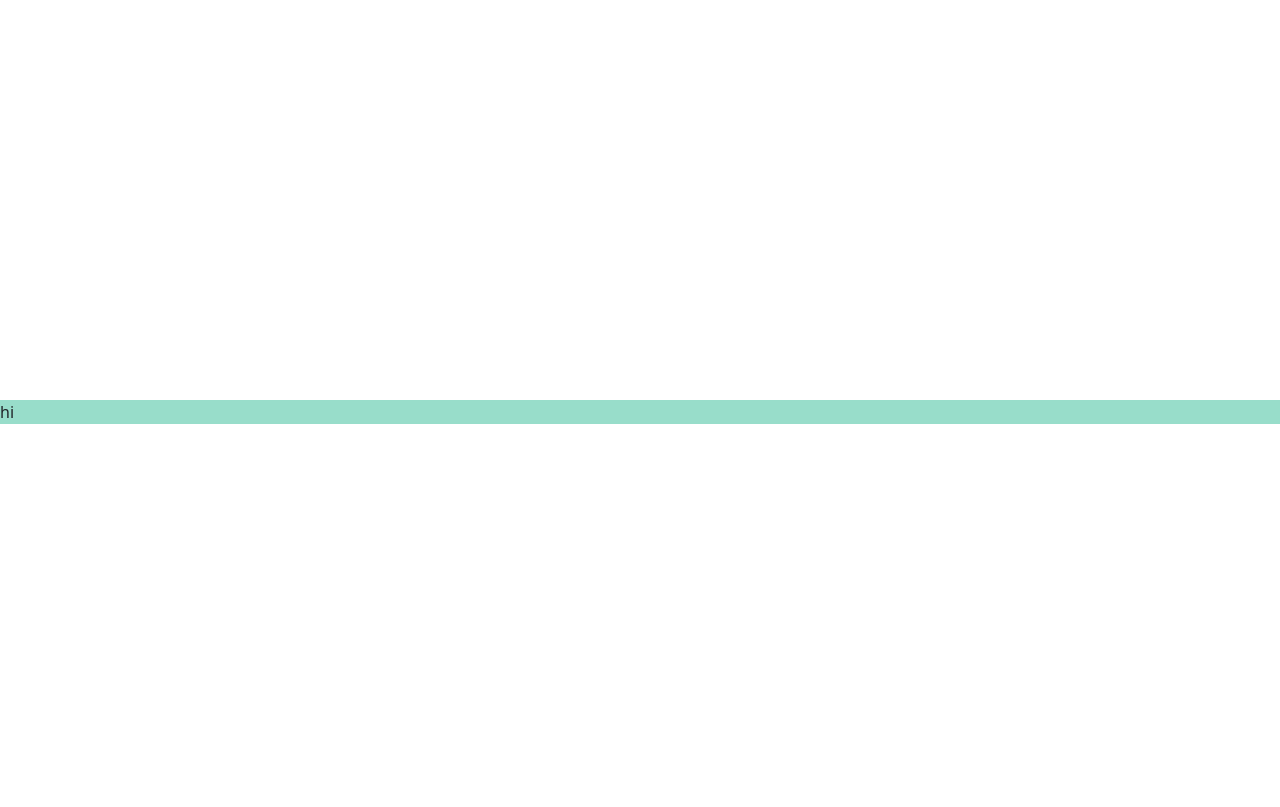
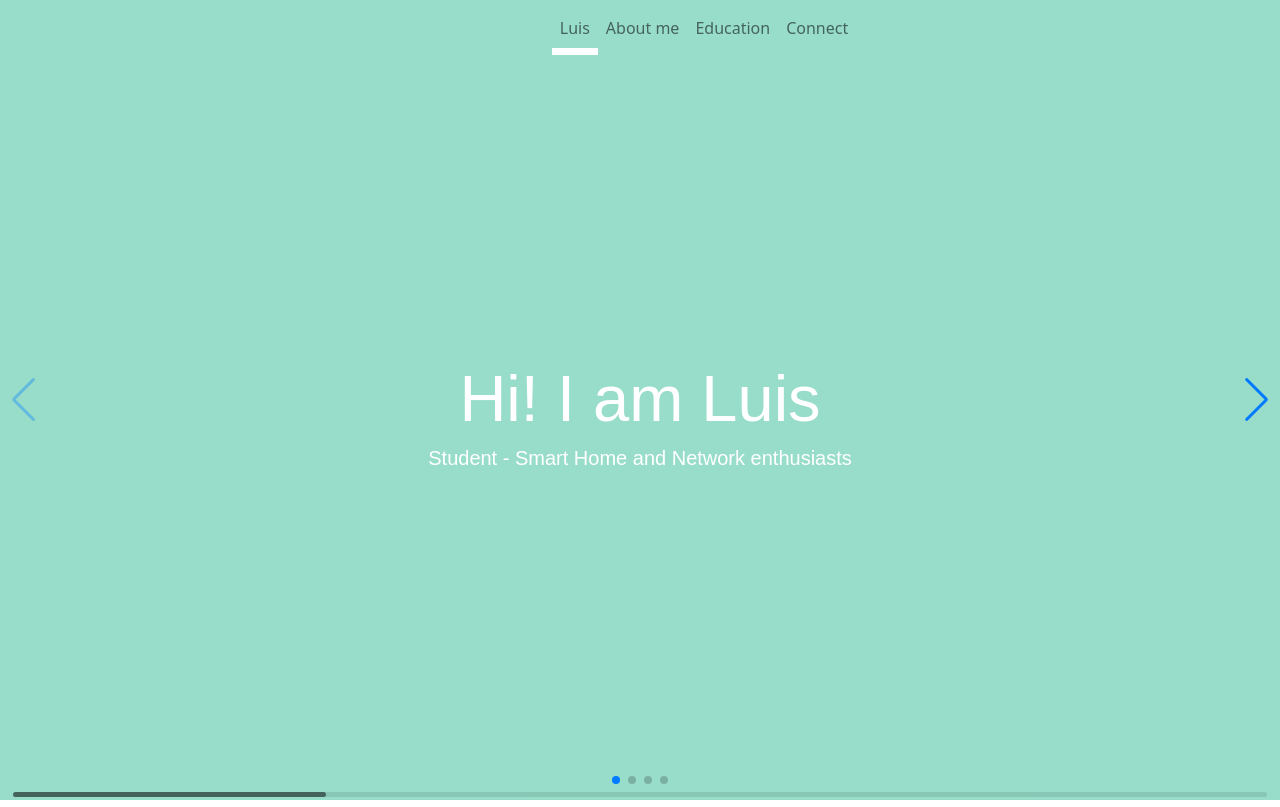
Before and after one commit to lzMeMod/lzMeMod.github.io, a plain HTML site: page index.html in a window 1280 px wide. Shown: the top 807 px of the page. Drawn offline with nearby package versions, Linux system fonts and the light colour scheme.

Commit message:
First Slider test

```diff
--- a/css/style.css
+++ b/css/style.css
@@ -3,17 +3,7 @@ html, body {
     width: 100%;
 }
 
-.view {
-    height: 100%;
-    width: 100%;
-}
-.slider-l1 {
-    height: 100%;
-    width: 100%;
-
-}
-
-.silder-page {
+.swiper-container {
     height: 100%;
     width: 100%;
 }
@@ -25,20 +15,68 @@ html, body {
     background-color: #d5ecc2;
 }
 
-#controller-row {
-    height: 100%;
+#page3 {
+    background-color: #ffaaa7;
+
 }
 
-.controller{
-    height: 50%;
+#page4 {
+    background-color: #ffd3b4;
 }
 
-.control-item{
-    margin-top: 200%;
+#page1-title {
+    width: 100%;
+    position: absolute;
+    top: 45%;
+    left: auto;
+    right: auto;
+    text-align: center;
+    color: white;
+    font-family: Saira,sans-serif;
 }
-.col-xs-2 {
-    height: 100%;
+
+#social-container {
+    text-align: center;
+    margin-top: 15%;
 }
-.col-xs-8 {
-    height: 1%;
+
+h1 {
+    font-family: Saira,sans-serif;
+    font-size: 65px !important;
+    color: white;
 }
+
+.social {
+    padding-top: 10px;
+    color: white !important;
+}
+
+.social-link {
+    color: #ff8d1c;
+}
+
+.active {
+    border-style: solid;
+    border-bottom-color: white;
+    border-bottom-width: 7px;
+    border-top-width: 0px;
+    border-left-width: 0px;
+    border-right-width: 0px;
+}
+
+#navbarText {
+    margin-left: 10%;
+}
+
+.navbar-nav {
+    float:none;
+    margin:0 auto;
+    display: block;
+    text-align: center;
+}
+
+.navbar-nav > li {
+    display: inline-block;
+    float:none;
+    cursor: pointer;
+}
--- a/index.html
+++ b/index.html
@@ -6,32 +6,87 @@
     <meta charset="utf-8">
     <meta name="viewport" content="width=device-width, initial-scale=1">
     <link href="css/style.css" rel="stylesheet">
+    <script src="https://kit.fontawesome.com/730b067db5.js" crossorigin="anonymous"></script>
+    <link rel="stylesheet" href="https://unpkg.com/swiper/swiper-bundle.min.css" />
     <link href="https://cdn.jsdelivr.net/npm/bootstrap@5.0.0-beta3/dist/css/bootstrap.min.css" rel="stylesheet" integrity="sha384-eOJMYsd53ii+scO/bJGFsiCZc+5NDVN2yr8+0RDqr0Ql0h+rP48ckxlpbzKgwra6" crossorigin="anonymous">
 </head>
 <body>
-<div class="view">
-    <div class="controller">
-        <div class="row" id="controller-row">
-            <div class="col-xs-2">
-                <div class="control-item">
-                    <a id="left"><</a>
+<nav class="navbar navbar-expand-sm navbar-light fixed-top" style="background-color: transparent;">
+    <div class="collapse navbar-collapse" id="navbarText">
+        <ul class="navbar-nav mr-auto">
+            <li class="nav-item active" id="page1-nav">
+                <a class="nav-link">Luis</a>
+            </li>
+            <li class="nav-item" id="page2-nav">
+                <a class="nav-link">About me</a>
+            </li>
+            <li class="nav-item" id="page3-nav">
+                <a class="nav-link">Education</a>
+            </li>
+            <li class="nav-item" id="page4-nav">
+                <a class="nav-link">Connect</a>
+            </li>
+        </ul>
+    </div>
+</nav>
+    <!-- Slider main container -->
+    <div class="swiper-container">
+        <!-- Additional required wrapper -->
+        <div class="swiper-wrapper">
+            <!-- Slides -->
+            <div class="swiper-slide" id="page1">
+
+                    <div id="page1-title">
+                        <h1> Hi! I am Luis</h1>
+                        <h5>Student - Smart Home and Network enthusiasts</h5>
+                    </div>
+
+            </div>
+            <div class="swiper-slide" id="page2">
+                <div class="container">
+                    Software engineer
                 </div>
             </div>
-            <div class="col-xs-8"></div>
-            <div class="col-xs-2">
-                <div class="control-item">
-                    <a id="right"> > </a>
+            <div class="swiper-slide" id="page3">
+                <div class="container">
+                    Hallo welt
                 </div>
             </div>
+            <div class="swiper-slide" id="page4">
+                <div id="social-container" class="container">
+                    <h1>Let´s Connect</h1>
+                    <div class="row">
+                        <div class="col-sm-4 social">
+                            <a class="social-link" href="https://google.de" target="_blank">
+                                <i class="fab fa-linkedin fa-5x"></i>
+                            </a>
+                        </div>
+                        <div class="col-sm-4 social">
+                            <a class="social-link" href="https://google.de" target="_blank">
+                                <i class="fab fa-instagram fa-5x"></i>
+                            </a>
+                        </div>
+                        <div class="col-sm-4 social">
+                            <a class="social-link" href="https://google.de" target="_blank">
+                                <i class="far fa-paper-plane fa-5x"></i>
+                            </a>
+                        </div>
+                    </div>
+                </div>
+            </div>
+            ...
         </div>
+        <!-- If we need pagination -->
+        <div class="swiper-pagination"></div>
+
+        <!-- If we need navigation buttons -->
+        <div class="swiper-button-prev"></div>
+        <div class="swiper-button-next"></div>
+
+        <!-- If we need scrollbar -->
+        <div class="swiper-scrollbar"></div>
     </div>
-    <div class="slider-l1">
-        <div id="page1" class="silder-page">hi</div>
-        <div id="page2" class="silder-page">wo</div>
-    </div>
-</div>
-
-<script src="js/siema.min.js"></script>
+<script src="https://unpkg.com/swiper/swiper-bundle.min.js"></script>
 <script src="js/slider.control.js"></script>
 
 </body>
--- a/js/slider.control.js
+++ b/js/slider.control.js
@@ -1,3 +1,47 @@
-const silderLevel1 = new Siema({
-    selector: '.slider-l1'
+const swiper = new Swiper('.swiper-container', {
+    // Optional parameters
+    direction: 'horizontal',
+    loop: false,
+
+    // If we need pagination
+    pagination: {
+        el: '.swiper-pagination',
+    },
+
+    // Navigation arrows
+    navigation: {
+        nextEl: '.swiper-button-next',
+        prevEl: '.swiper-button-prev',
+    },
+
+    // And if we need scrollbar
+    scrollbar: {
+        el: '.swiper-scrollbar',
+    },
 });
+
+swiper.on('slideChangeTransitionEnd', changeNavBar);
+
+function changeNavBar() {
+    var current = document.querySelector(".swiper-slide-active").id;
+    document.querySelector(".active").classList.remove("active");
+
+    document.querySelector("#" + current + "-nav").classList.add("active");
+
+}
+
+document.querySelector("#page1-nav").addEventListener("click", () => {
+    swiper.slideTo(0);
+});
+
+document.querySelector("#page2-nav").addEventListener("click", () => {
+    swiper.slideTo(1);
+});
+
+document.querySelector("#page3-nav").addEventListener("click", () => {
+    swiper.slideTo(2);
+});
+
+document.querySelector("#page4-nav").addEventListener("click", () => {
+    swiper.slideTo(3);
+});
```
